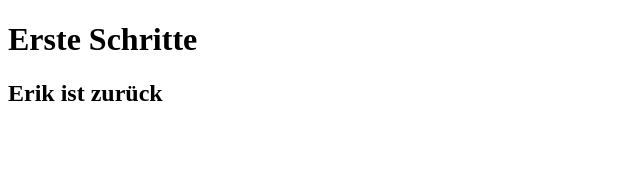
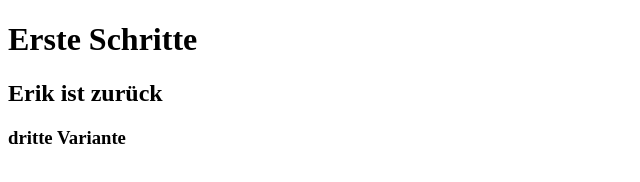
Before and after one commit to Katrin1709/gr1, a plain HTML site: page index.html in a window 1280 px wide. Shown: the whole page, without its empty margins (0-640 px from the left). Drawn offline with Linux system fonts and the light colour scheme.

Commit message:
dritte änderung

```diff
--- a/index.html
+++ b/index.html
@@ -9,6 +9,7 @@
 <body>
   <h1>Erste Schritte</h1>
   <h2>Erik ist zurück</h2>
+  <h3>dritte Variante</h3>
 
 </body>
 </html>
```
